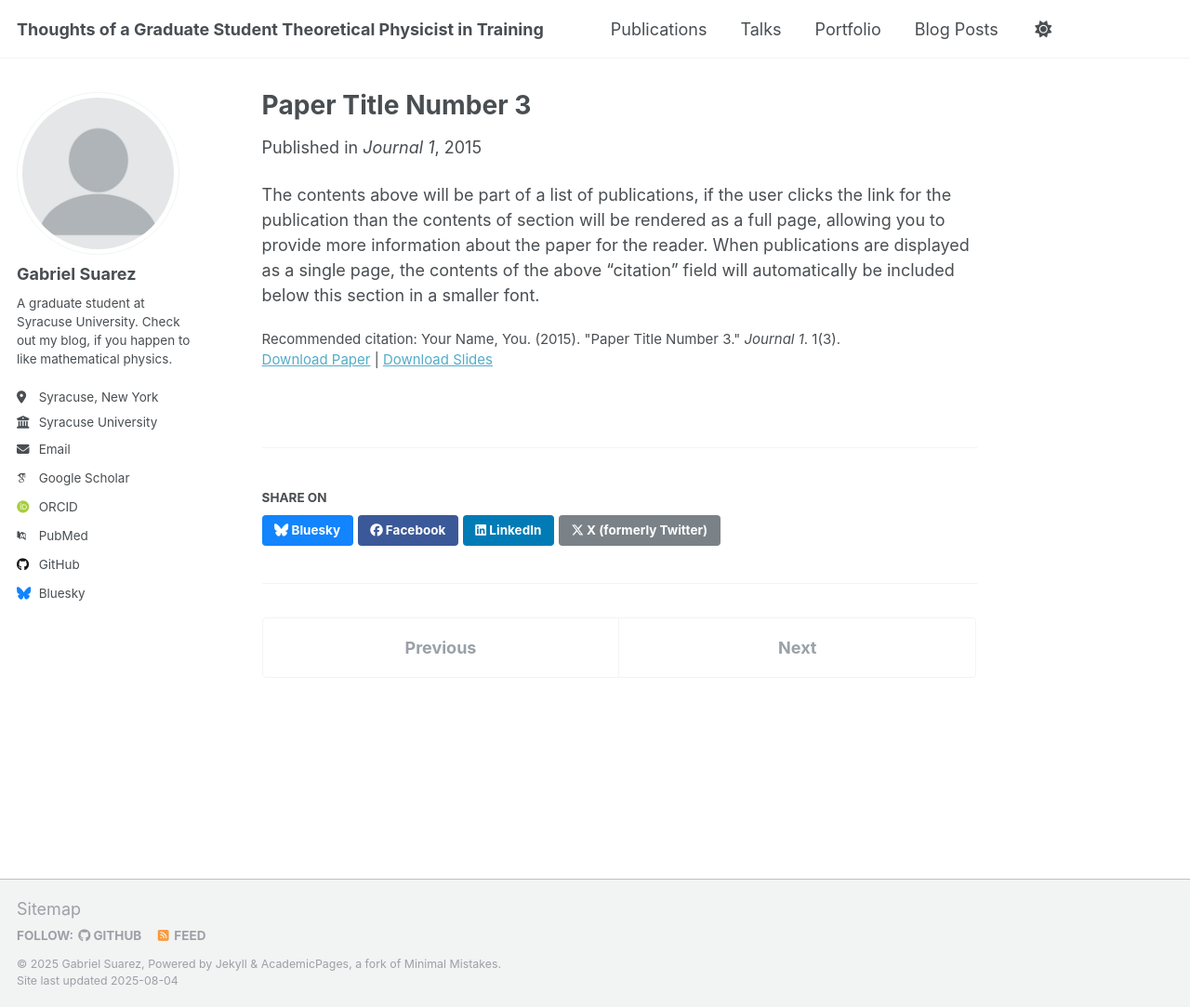
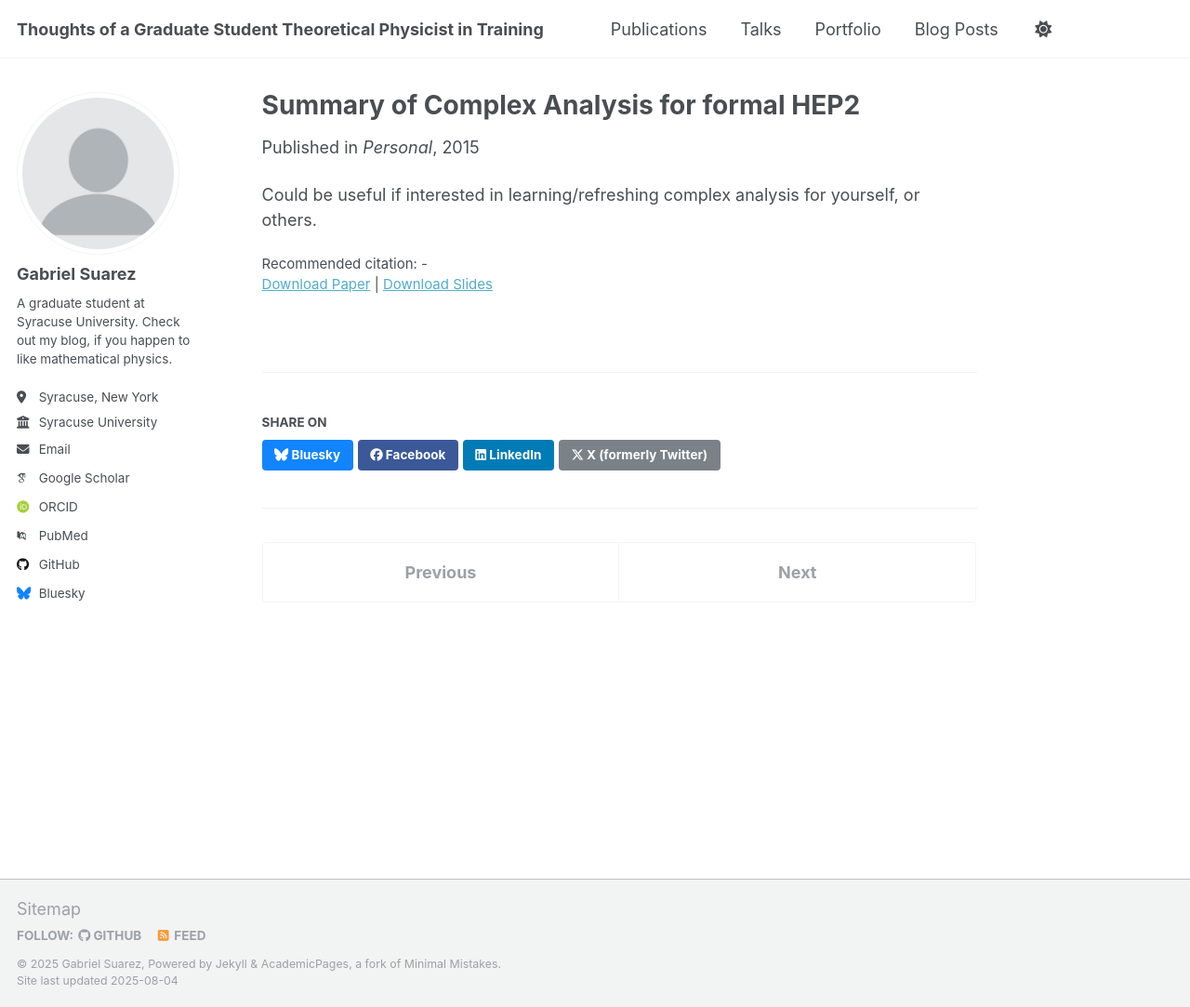
Before and after one commit to marfmarfalot/marfmarfalot.github.io, a Jekyll site: the page built from _publications/2015-10-01-paper-title-number-3.md, in a window 1280 px wide and 1083 px high. Shown: the whole window at 93% size. Built offline with Jekyll 4.4.1, drawn with Linux system fonts in a browser that asks for light colours; some web fonts are replaced.

Commit message:
Update 2015-10-01-paper-title-number-3.md

```diff
--- a/_publications/2015-10-01-paper-title-number-3.md
+++ b/_publications/2015-10-01-paper-title-number-3.md
@@ -1,14 +1,14 @@
 ---
-title: "Paper Title Number 3"
+title: "Summary of Complex Analysis for formal HEP2"
 collection: publications
 category: manuscripts
 permalink: /publication/2015-10-01-paper-title-number-3
-excerpt: 'This paper is about the number 3. The number 4 is left for future work.'
-date: 2015-10-01
-venue: 'Journal 1'
-slidesurl: 'http://academicpages.github.io/files/slides3.pdf'
+excerpt: 'Summarizes complex analysis by Elias M. Stein & Rami Shakarchi specifically for theoretical/mathematical physicists'
+date: 2015-08-04
+venue: 'Personal'
+slidesurl: ' -'
 paperurl: 'http://academicpages.github.io/files/paper3.pdf'
-citation: 'Your Name, You. (2015). &quot;Paper Title Number 3.&quot; <i>Journal 1</i>. 1(3).'
+citation: ' -'
 ---
 
-The contents above will be part of a list of publications, if the user clicks the link for the publication than the contents of section will be rendered as a full page, allowing you to provide more information about the paper for the reader. When publications are displayed as a single page, the contents of the above "citation" field will automatically be included below this section in a smaller font.
+Could be useful if interested in learning/refreshing complex analysis for yourself, or others.
```
